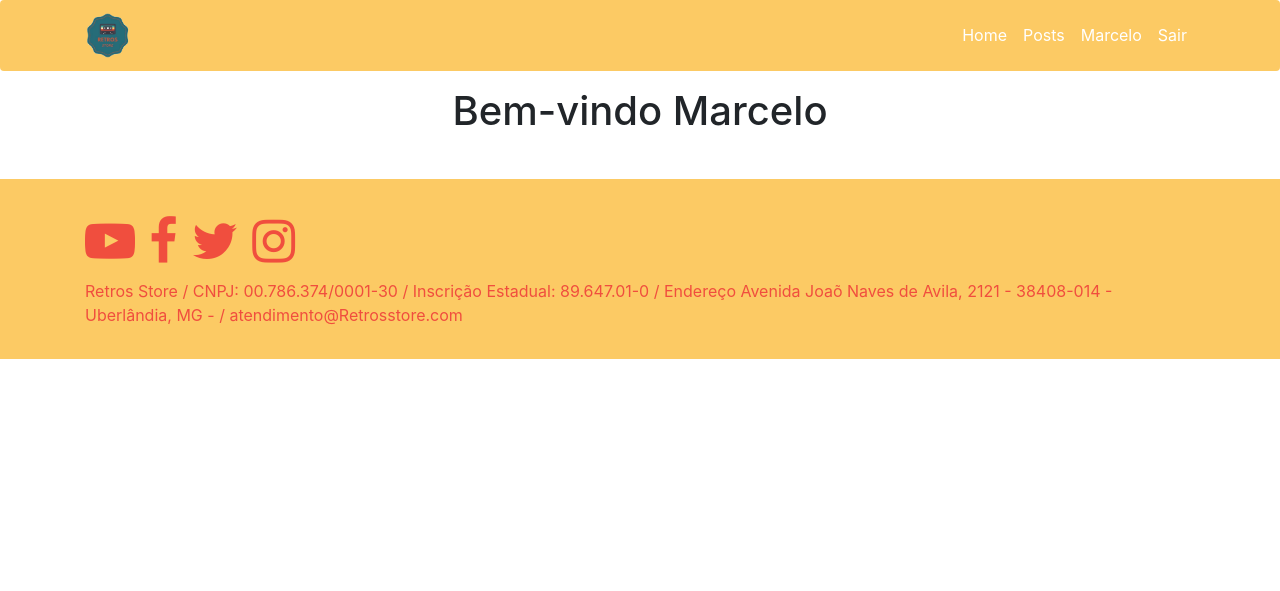
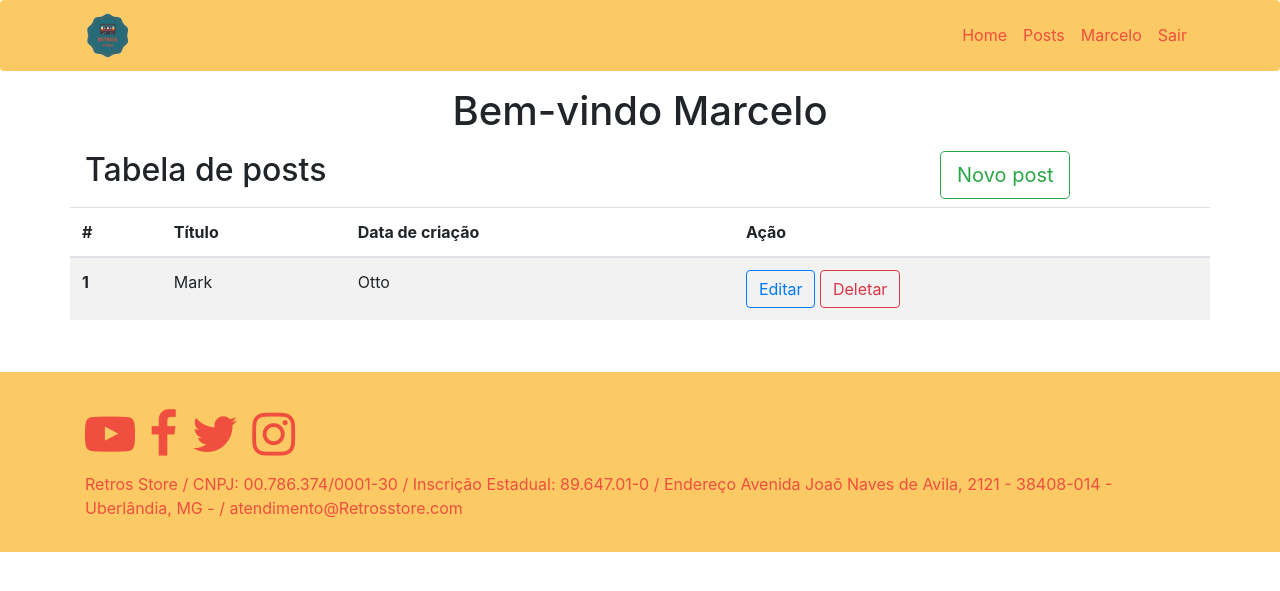
Before and after one commit to marcelofilhogit/ASA, a Flask app: page /account in a window 1280 px wide. Shown: the top 591 px of the page. Run offline with Flask 2, Linux system fonts and the light colour scheme; a user stored in the database is signed in; some libraries are stand-ins or nearby versions.

Commit message:
Implementaçao do layout

```diff
--- a/flaskblog/static/css/main.css
+++ b/flaskblog/static/css/main.css
@@ -2,19 +2,21 @@
 {
     background-color: #fcca64;
 }
-.my-item
+
+/* .my-item
 {
     color: #f04e3e;
-}
-.icone{
+} */
+
+/* .icone{
     padding: 10px;
     color: #f04e3e;
     font-size: 20px;
-}
+} */
 
 .nav-link
 {
-    color: #f04e3e;
+    color: #f04e3e!important;
 }
 
 .nav-link:hover
@@ -22,18 +24,19 @@
     color: #43ADA5!important;
 }
 
-.btn-outline-success {
+/* .btn-outline-success {
     color: #f04e3e;
     border-color: #f04e3e;
-}
+} */
 
-.btn-outline-success:hover {
+/* .btn-outline-success:hover {
     color: #fff;
     background-color: #f04e3e;
     border-color: #ffffff;
     color: #fcca64;
-}
-.dropdown-menu {
+} */
+
+/* .dropdown-menu {
     position: absolute;
     top: 100%;
     left: 0;
@@ -51,7 +54,8 @@
     background-clip: padding-box;
     border: 1px solid rgba(0, 0, 0, 0.15);
     border-radius: 0.25rem;
-  }
+}
+
 .my-slide
 {
     padding-top: 3px;
@@ -82,7 +86,7 @@
 .formulario
 {
     width: 1000px;
-}
+} */
 .rodape
 {
     background-color: #fcca64;
--- a/flaskblog/templates/account.html
+++ b/flaskblog/templates/account.html
@@ -5,5 +5,39 @@
         <div class="row justify-content-center">
             <h1>Bem-vindo {{ current_user.username }}</h1>
         </div>
+
+        <div class="row py-2">
+            <div class="col-md-9 h2">
+                Tabela de posts
+            </div>
+            <div class="col-md-3">
+                <button type="button" class="btn btn-lg btn-outline-success">Novo post</button>
+            </div>
+        </div>
+
+        <div class="row">
+            <table class="table table-striped">
+                <thead>
+                    <tr>
+                        <th scope="col">#</th>
+                        <th scope="col">Título</th>
+                        <th scope="col">Data de criação</th>
+                        <th scope="col">Ação</th>
+                    </tr>
+                </thead>
+                <tbody>
+                    <tr>
+                        <th scope="row">1</th>
+                        <td>Mark</td>
+                        <td>Otto</td>
+                        <td>
+                            <button type="button" class="btn btn-outline-primary">Editar</button>
+                            <button type="button" class="btn btn-outline-danger">Deletar</button>
+                        </td>
+                    </tr>
+                </tbody>
+            </table>
+        </div>
+
     </div>
 {% endblock content %}
--- a/flaskblog/templates/home.html
+++ b/flaskblog/templates/home.html
@@ -39,7 +39,7 @@
                     <img src="{{ url_for('static', filename='img/produto1.png') }}" alt="Coworkings" style="width: 100%; height: 40vh; object-fit: cover;">
                 </div>
                 <div class="card-body">
-                    <p class="card-text subTitulo text-dark"></p>
+                    <p class="card-text subTitulo text-dark">Titulo</p>
                     <div class="btn btn-outline-primary">Ver mais</div>
                 </div>
             </a>
```
